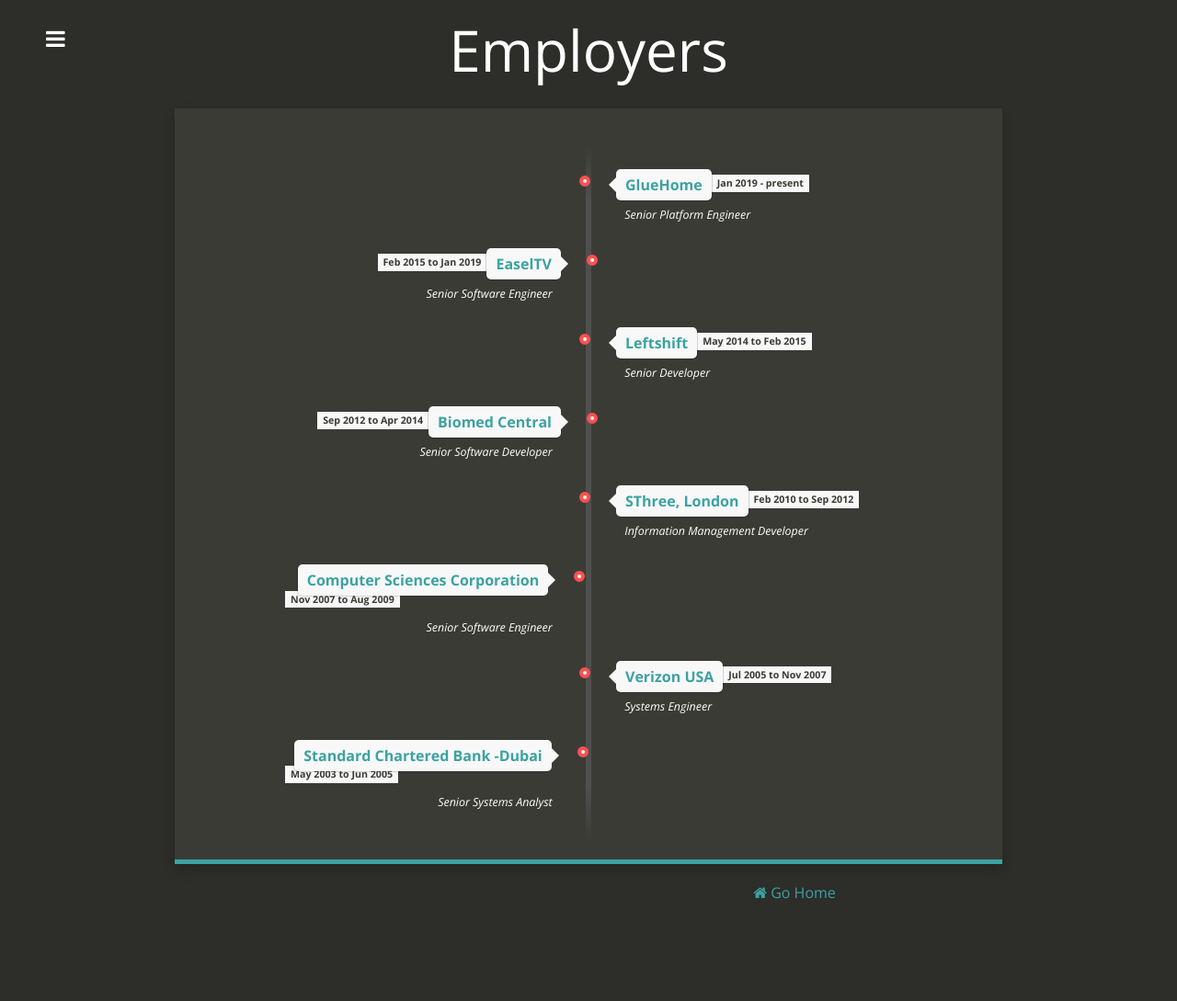
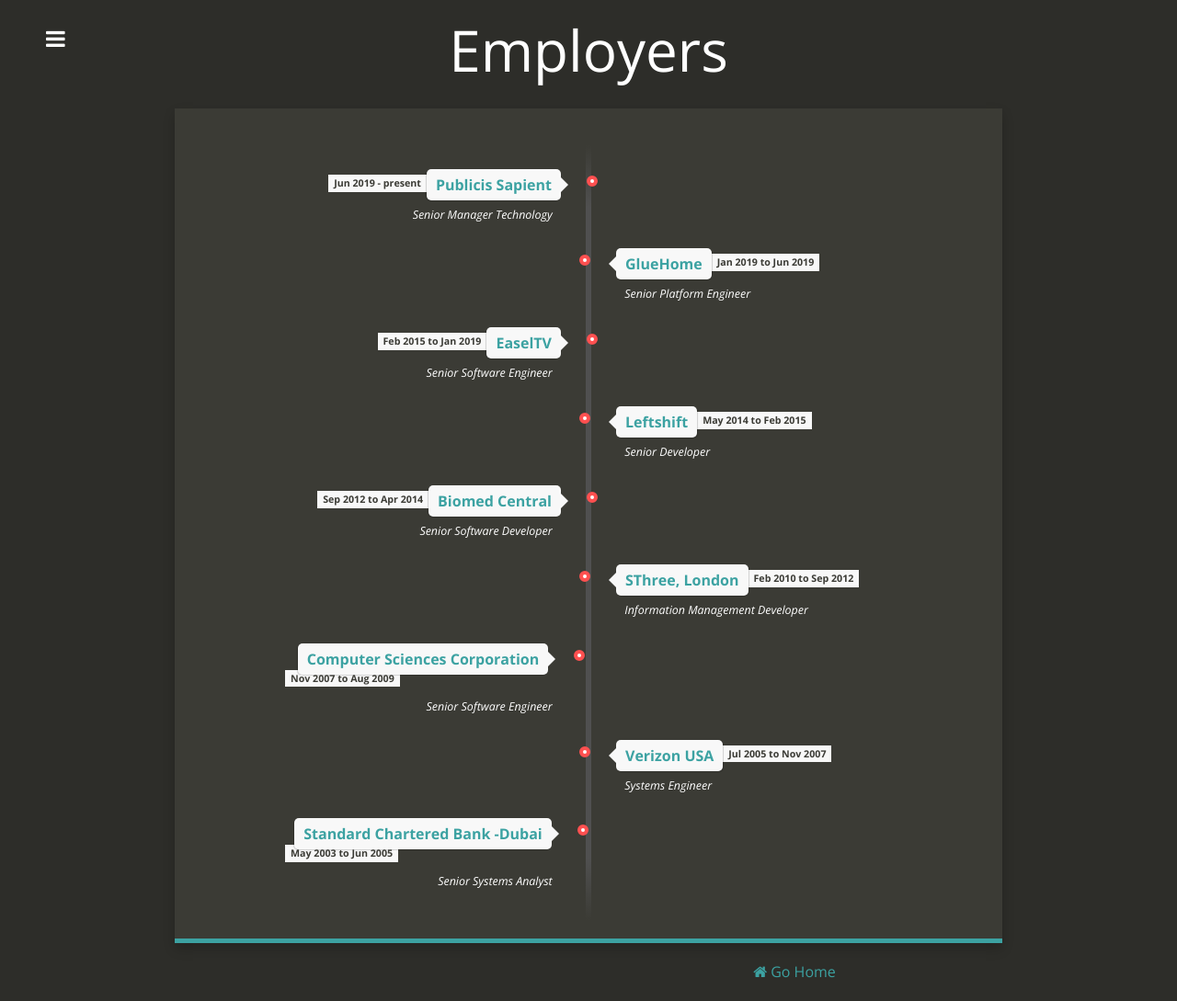
Before and after one commit to m-kumaran/m-kumaran.github.io, a Jekyll site: the page built from timeline.html, in a window 1280 px wide. Shown: the whole page at 92% size. Built offline with Jekyll 4.4.1, drawn with Linux system fonts in a browser that asks for light colours; nearby versions of some CDN libraries; before the commit the page ends 1003 px from its top, so only the background shows below that.

Commit message:
Added Sapient Employment

```diff
--- a/_data/employments.yml
+++ b/_data/employments.yml
@@ -1,6 +1,10 @@
+- class: direction-l
+  employer: Publicis Sapient
+  duration: Jun 2019 - present
+  position: Senior Manager Technology
 - class: direction-r
   employer: GlueHome
-  duration: Jan 2019 - present
+  duration: Jan 2019 to Jun 2019
   position: Senior Platform Engineer
 
 - class: direction-l
```
Also changed, not shown: 1 other file.
